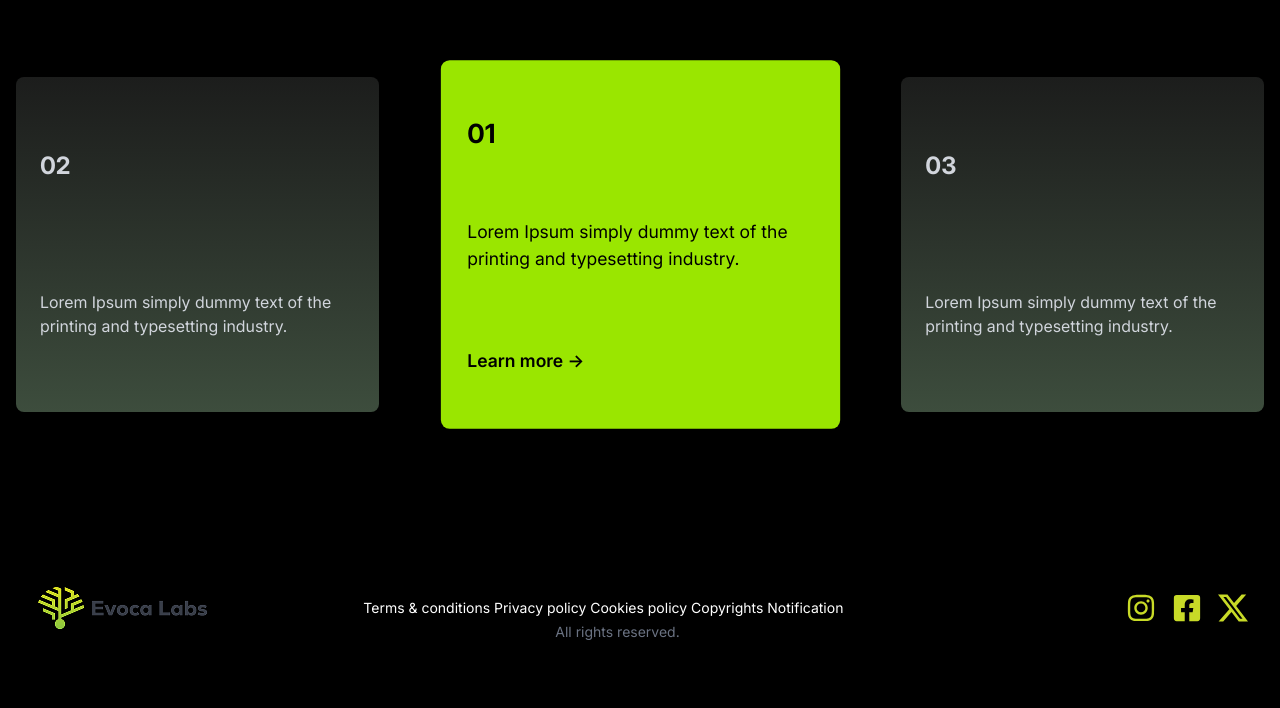
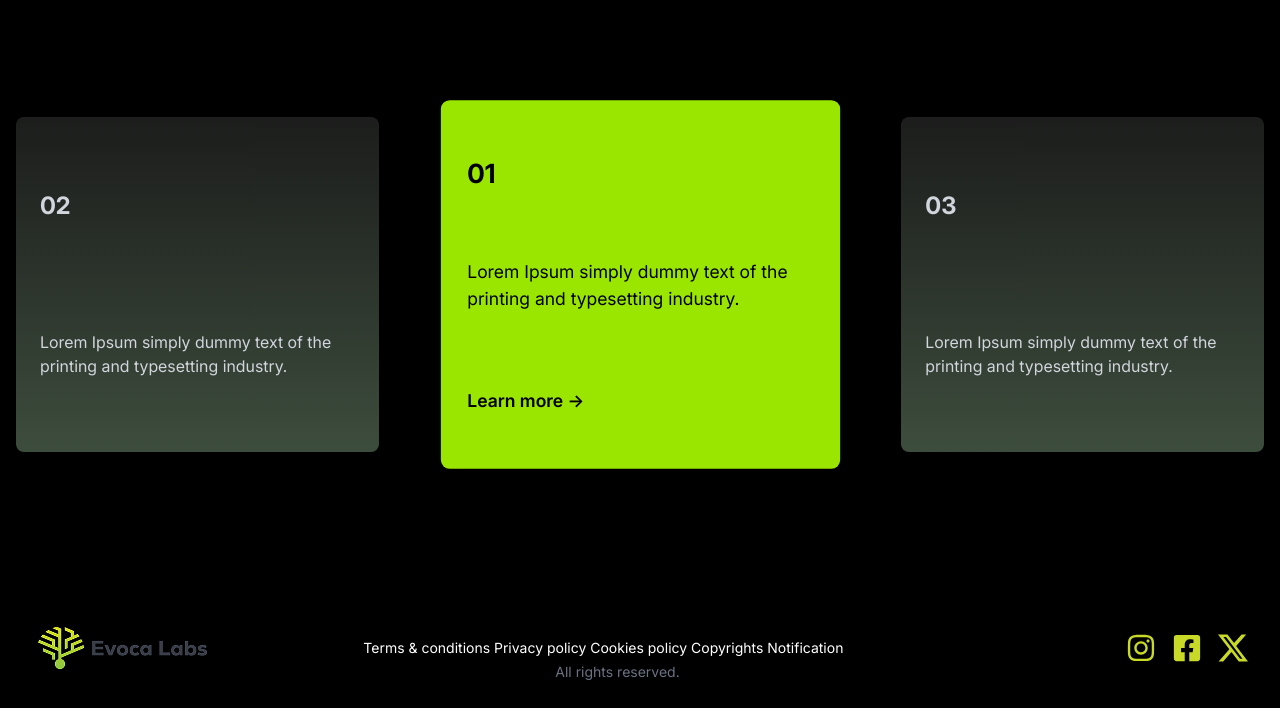
Before and after one commit to FazleRifat121/evoca-lab, a React (Vite) app: page / in a window 1280 px wide. Shown: the part 894-1602 px from the top of the page. Before the commit the page ends 1562 px from the top, so only its background shows below. Built offline with nearby package versions, Linux system fonts and the light colour scheme.

Commit message:
margin added

```diff
--- a/src/pages/Home/Home/BannerSlider/BannerSlider.jsx
+++ b/src/pages/Home/Home/BannerSlider/BannerSlider.jsx
@@ -24,7 +24,7 @@ const BannerSlider = () => {
     },
   ];
   return (
-    <div className="flex flex-col lg:flex-row gap-20 justify-center items-center h-[60dvh]  mb-20">
+    <div className="flex flex-col lg:flex-row gap-20 justify-center items-center h-[60dvh]  mt-10 mb-50 md:mb-20">
       {cards.map((card) => (
         <div
           key={card.id}
--- a/src/shared/Footer/Footer.jsx
+++ b/src/shared/Footer/Footer.jsx
@@ -4,7 +4,7 @@ import { FaFacebookSquare } from "react-icons/fa";
 import { BsTwitterX } from "react-icons/bs";
 const Footer = () => {
   return (
-    <footer className="footer sm:footer-horizontal text-neutral-content items-center p-4">
+    <footer className="footer sm:footer-horizontal text-neutral-content items-center p-4 mt-10">
       <aside className="grid-flow-col items-center">
         <a href="/">
           {" "}
```
